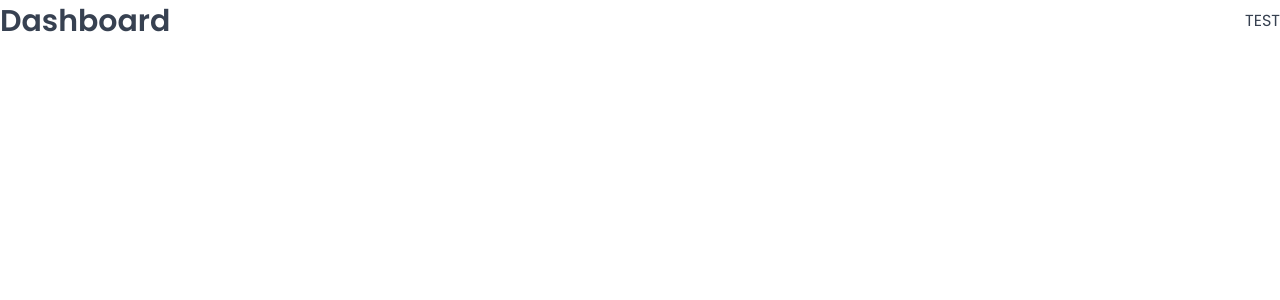
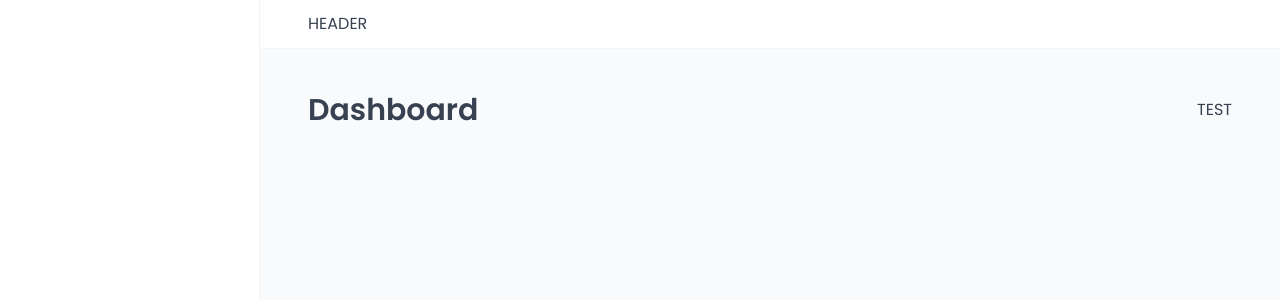
Before and after one commit to janak0ff/Wild-Oasis, a React (Vite) app: page /dashboard in a window 1280 px wide. Shown: the top 300 px of the page. Built offline with nearby package versions, Linux system fonts and the light colour scheme; a web font is replaced by a local one.

Commit message:
Building the App Layout

```diff
--- a/src/App.jsx
+++ b/src/App.jsx
@@ -1,6 +1,5 @@
 import { BrowserRouter, Navigate, Route, Routes } from "react-router-dom";
-
-import GlobalStyles from "./styles/GlobalStyle";
+import GlobalStyles from "./styles/GlobalStyles";
 import Dashboard from "./pages/Dashboard";
 import Bookings from "./pages/Bookings";
 import Cabins from "./pages/Cabins";
@@ -9,6 +8,7 @@
 import Account from "./pages/Account";
 import Login from "./pages/Login";
 import PageNotFound from "./pages/PageNotFound";
+import AppLayout from "./ui/AppLayout";
 
 function App() {
   return (
@@ -16,6 +16,7 @@
       <GlobalStyles />
       <BrowserRouter>
         <Routes>
+          <Route element={<AppLayout />}>
             <Route index element={<Navigate replace to="dashboard" />} />
             <Route path="dashboard" element={<Dashboard />} />
             <Route path="bookings" element={<Bookings />} />
@@ -23,6 +24,7 @@
             <Route path="users" element={<Users />} />
             <Route path="settings" element={<Settings />} />
             <Route path="account" element={<Account />} />
+          </Route>
 
           <Route path="login" element={<Login />} />
           <Route path="*" element={<PageNotFound />} />
--- /dev/null
+++ b/src/ui/AppLayout.jsx
@@ -0,0 +1,30 @@
+import { Outlet } from "react-router-dom";
+import styled from "styled-components";
+import Sidebar from "./Sidebar";
+import Header from "./Header";
+
+const StyledAppLayout = styled.div`
+  display: grid;
+  grid-template-columns: 26rem 1fr;
+  grid-template-rows: auto 1fr;
+  height: 100vh;
+`;
+
+const Main = styled.main`
+  background-color: var(--color-grey-50);
+  padding: 4rem 4.8rem 6.4rem;
+`;
+
+function AppLayout() {
+  return (
+    <StyledAppLayout>
+      <Header />
+      <Sidebar />
+      <Main>
+        <Outlet />
+      </Main>
+    </StyledAppLayout>
+  );
+}
+
+export default AppLayout;
--- /dev/null
+++ b/src/ui/Header.jsx
@@ -0,0 +1,13 @@
+import styled from "styled-components";
+
+const StyledHeader = styled.header`
+  background-color: var(--color-grey-0);
+  padding: 1.2rem 4.8rem;
+  border-bottom: 1px solid var(--color-grey-100);
+`;
+
+function Header() {
+  return <StyledHeader>HEADER</StyledHeader>;
+}
+
+export default Header;
--- /dev/null
+++ b/src/ui/SideBar.jsx
@@ -0,0 +1,19 @@
+import styled from "styled-components";
+import Logo from "./Logo";
+
+const StyledSidebar = styled.aside`
+  background-color: var(--color-grey-0);
+  padding: 3.2rem 2.4rem;
+  border-right: 1px solid var(--color-grey-100);
+
+  grid-row: 1 / -1;
+  display: flex;
+  flex-direction: column;
+  gap: 3.2rem;
+`;
+
+function Sidebar() {
+  return <StyledSidebar>{/* <Logo /> */}</StyledSidebar>;
+}
+
+export default Sidebar;
```
Also changed, not shown: src/styles/GlobalStyles.jsx (renamed from src/styles/GlobalStyle.jsx). Lines whose indentation alone changed are shown as unchanged.
